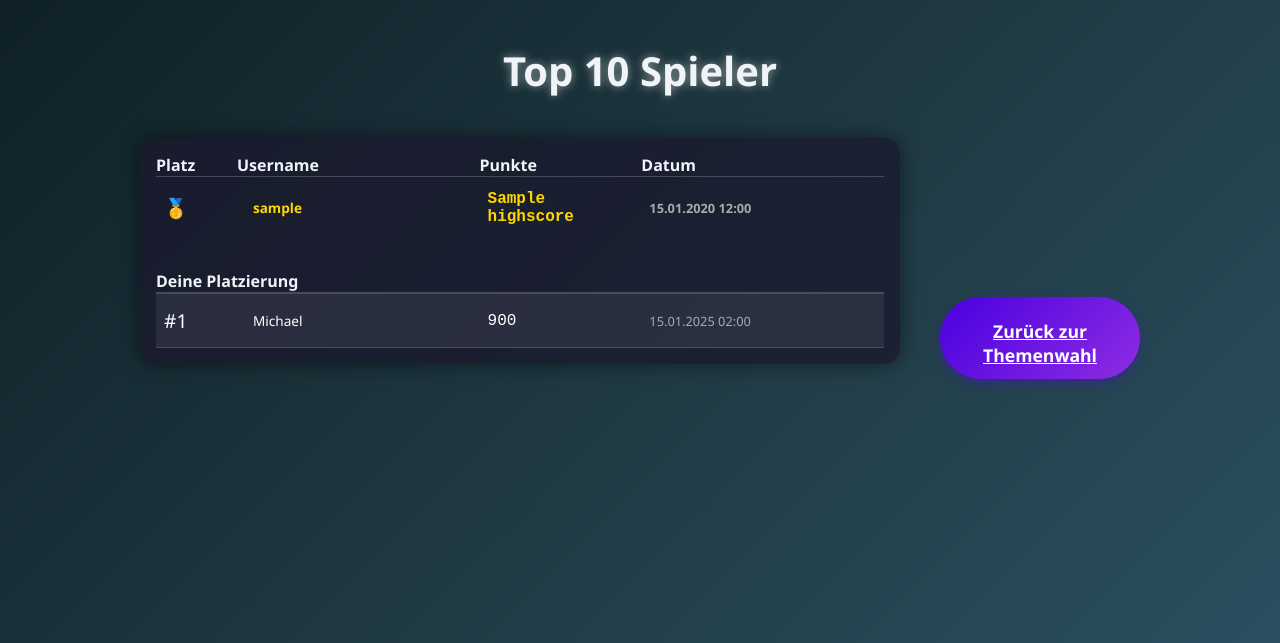
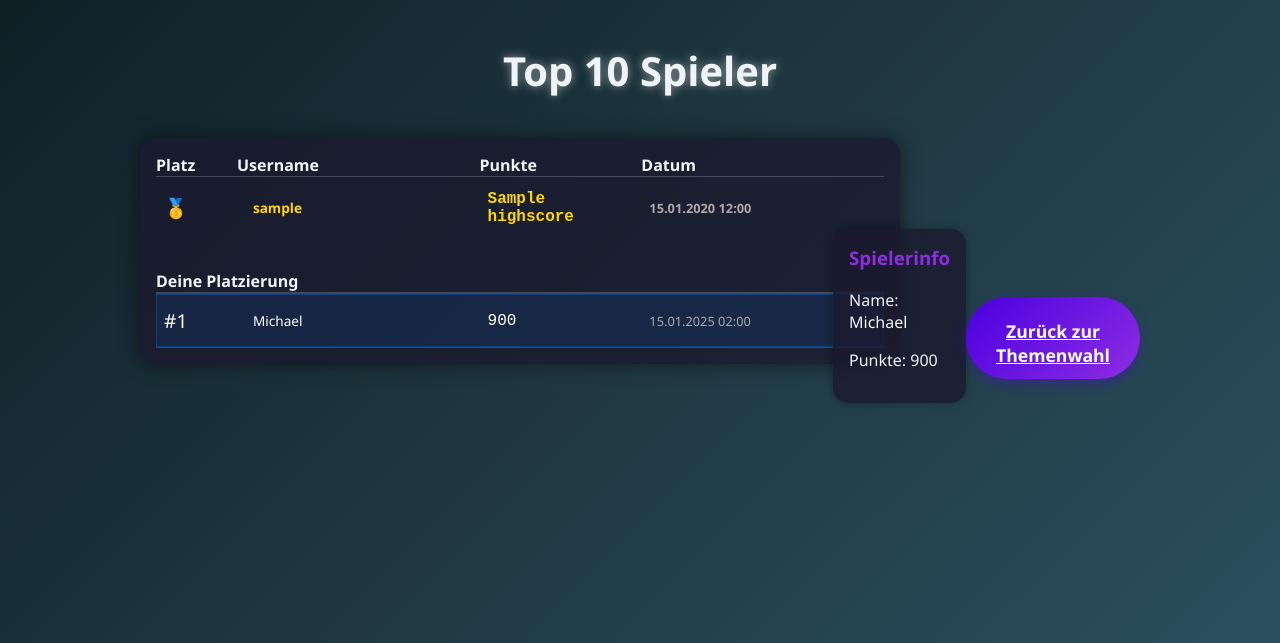
Before and after one commit to CodewithMax05/Quiz, a Flask app: template templates/ranking.html in a window 1280 px wide. Shown: the top 643 px of the page. Run offline with Flask 3, Linux system fonts and the light colour scheme; the template is opened without the code that fills it: values that come from a table or form of the project are taken from there, most other values are stand-ins (such as "Sample title", 1, 10 or a date in 2020).

Commit message:
ranking: new info field

```diff
--- a/static/css/styles_ranking.css
+++ b/static/css/styles_ranking.css
@@ -279,3 +279,33 @@ body::before {
         font-size: 1.2rem;
     }
 }
+
+
+/* Füge diese Regeln am Ende der Datei hinzu */
+.leaderboard-row {
+  cursor: pointer;
+  transition: background 0.2s ease;
+}
+
+.leaderboard-row:hover {
+  background: rgba(255, 255, 255, 0.03) !important;
+}
+
+.leaderboard-row.active {
+  background: rgba(0, 119, 255, 0.1) !important;
+  box-shadow: inset 0 0 0 1px rgba(0, 119, 255, 0.3);
+}
+
+.player-info {
+  background: rgba(26, 26, 46, 0.8);
+  border-radius: 15px;
+  padding: 1rem;
+  margin-bottom: 1.5rem;
+  box-shadow: 0 0 10px rgba(0, 0, 0, 0.3);
+}
+
+.player-info h3 {
+  margin-top: 0;
+  color: #8e2de2;
+  text-align: center;
+}
--- a/templates/ranking.html
+++ b/templates/ranking.html
@@ -5,19 +5,19 @@
 {% endblock %}
 
 {% block body %}
-    <!-- Sternenhintergrund -->
+    <!-- Sternenhintergrund (bleibt unverändert) -->
     <div class="stars-background">
         <div class="stars"></div>
         <div class="stars2"></div>
         <div class="stars3"></div>
     </div>
 
-    <!-- Flexibler Haupt-Wrapper -->
+    <!-- Haupt-Wrapper -->
     <div class="ranking-wrapper">
-        <!-- Überschrift oben über beide Spalten -->
+        <!-- Überschrift -->
         <h1>Top 10 Spieler</h1>
 
-        <!-- Linke Spalte: Leaderboard -->
+        <!-- Linke Spalte (Leaderboard) -->
         <div class="ranking-left">
             <div class="leaderboard">
                 <div class="leaderboard-header">
@@ -26,9 +26,14 @@
                     <div class="header-item">Punkte</div>
                     <div class="header-item">Datum</div>
                 </div>
+
+                <!-- Top 10 Liste (jetzt klickbar) -->
                 <div class="leaderboard-content">
                     {% for player in top_players %}
-                    <div class="leaderboard-row {% if loop.index <= 3 %}podium{% endif %}">
+                    <div class="leaderboard-row {% if loop.index <= 3 %}podium{% endif %}"
+                         data-username="{{ player.username }}"
+                         data-score="{{ player.highscore }}"
+                         onclick="updatePlayerInfo(this)">
                         <div class="leaderboard-cell position">
                             {% if loop.index == 1 %}🥇
                             {% elif loop.index == 2 %}🥈
@@ -44,15 +49,18 @@
                     {% endfor %}
                 </div>
 
+                <!-- Eigene Platzierung (bleibt unverändert) -->
                 {% if current_player %}
-                <!-- Eigene Platzierung unterhalb der Top 10 -->
                 <div class="leaderboard-header platzierung-header" style="margin-top: 2rem;">
                     <div class="header-item">Deine Platzierung</div>
                     <div class="header-item"></div>
                     <div class="header-item"></div>
                     <div class="header-item"></div>
                 </div>
-                <div class="leaderboard-row highlight">
+                <div class="leaderboard-row highlight"
+                     data-username="{{ current_player.username }}"
+                     data-score="{{ current_player.highscore }}"
+                     onclick="updatePlayerInfo(this)">
                     <div class="leaderboard-cell position">
                         {% if player_rank %}#{{ player_rank }}
                         {% else %}N/A{% endif %}
@@ -71,11 +79,49 @@
             </div>
         </div>
 
-        <!-- Rechte Spalte: Zurück-Button -->
+        <!-- Rechte Spalte (Extrafeld + Button) -->
         <div class="ranking-right">
+            <!-- Neues Spielerinfo-Extrafeld -->
+            <div class="player-info">
+                <h3>Spielerinfo</h3>
+                <p>Name: <span id="info-username">{{ current_player.username if current_player else "N/A" }}</span></p>
+                <p>Punkte: <span id="info-score">{{ current_player.highscore if current_player else "0" }}</span></p>
+            </div>
+
+            <!-- Existierender Zurück-Button -->
             <a href="{{ url_for('homepage') }}" class="thema-button sound-button">
                 <i class="fas fa-arrow-left"></i> Zurück zur Themenwahl
             </a>
         </div>
     </div>
+
+    <!-- JavaScript für klickbare Zeilen -->
+    <script>
+        // Standardmäßig eigenen Spieler auswählen
+        document.addEventListener('DOMContentLoaded', () => {
+            const defaultPlayer = document.querySelector('.leaderboard-row.highlight');
+            if (defaultPlayer) {
+                defaultPlayer.classList.add('active');
+                // Falls kein current_player existiert, Extrafeld leeren
+                if (!defaultPlayer.dataset.username) {
+                    document.getElementById('info-username').textContent = "N/A";
+                    document.getElementById('info-score').textContent = "0";
+                }
+            }
+        });
+
+        function updatePlayerInfo(row) {
+            // Alle Zeilen deaktivieren
+            document.querySelectorAll('.leaderboard-row').forEach(r => {
+                r.classList.remove('active');
+            });
+
+            // Aktive Zeile hervorheben
+            row.classList.add('active');
+
+            // Daten ins Extrafeld übertragen
+            document.getElementById('info-username').textContent = row.dataset.username;
+            document.getElementById('info-score').textContent = row.dataset.score;
+        }
+    </script>
 {% endblock %}
```
